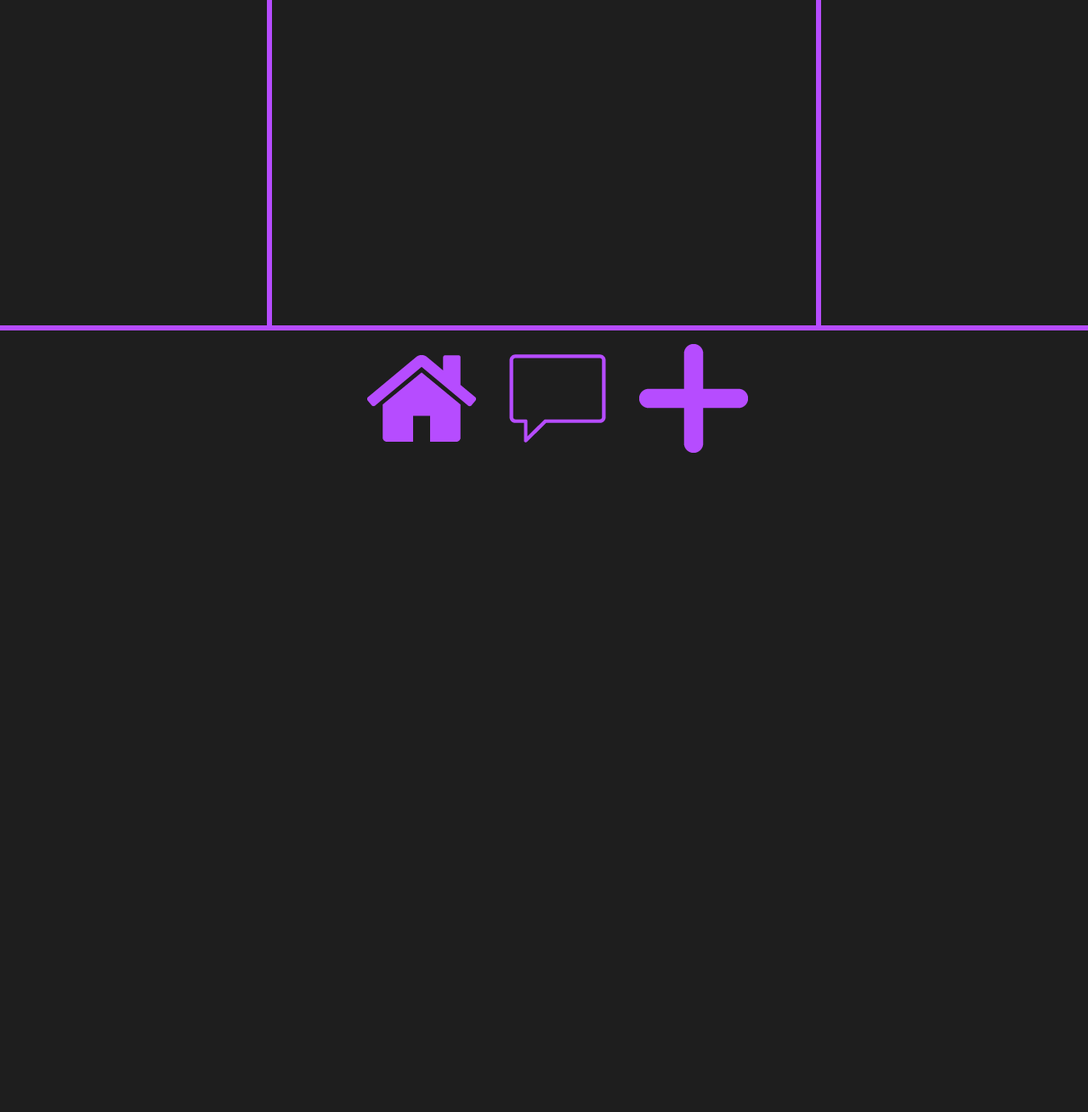
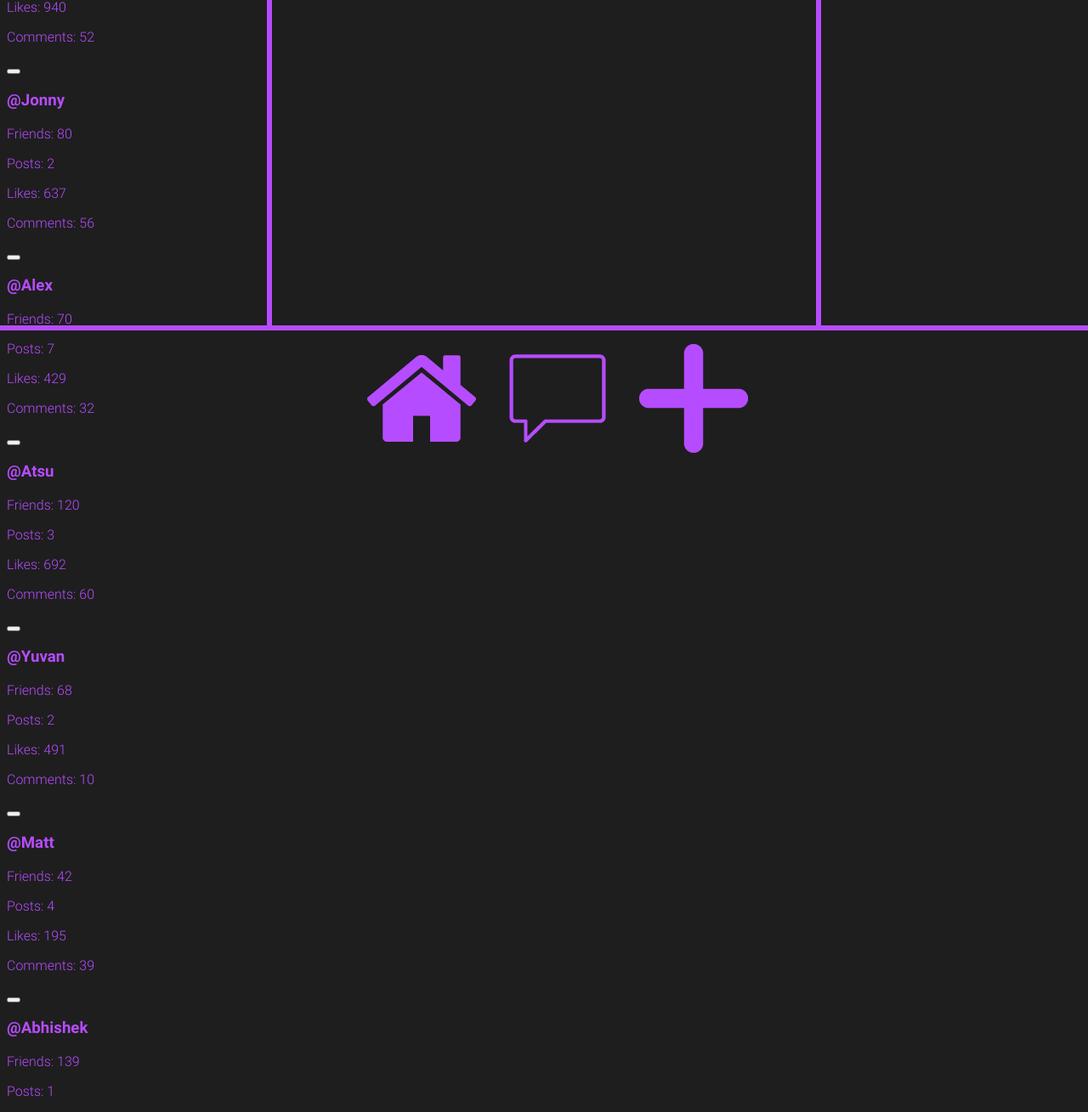
Before and after one commit to AbhishekVijay2004/Wavelength, a plain HTML site: page Site/friends.html in a window 1280 px wide. Shown: the part 251-1560 px from the top of the page at 85% size. Before the commit the page ends 800 px from the top, so only its background shows below. Drawn offline with Linux system fonts and the light colour scheme; files whose address does not match are found by name.

Commit message:
Updated friends page with central content

```diff
--- a/Site/friends.html
+++ b/Site/friends.html
@@ -28,7 +28,115 @@
         <p class="widget-text">Friends</p>
       </div>
     </div>
-    <!-- <div class="content-placeholder"></div> !-->
+    <div class="content-friends">
+      <div class="clsScroll" id="hideScroll">
+
+        <center>
+          <h1>Friends:</h1>
+          <input class="searchbar" type="text" placeholder="Search...">
+        </center>
+
+        <div class="profile-container">
+          <button class="profile-image" id="profile-icon"></button>
+          <h3 class="profile-text-header">
+            <span class="content">@Zak</span>
+          </h3>
+          <p class="profile-text-details">Friends: 99</p>
+          <p class="profile-text-details">Posts: 4</p>
+          <p class="profile-text-details">Likes: 940</p>
+          <p class="profile-text-details">Comments: 52</p>
+        </div>
+
+        <div class="profile-container">
+          <button class="profile-image" id="profile-icon"></button>
+          <h3 class="profile-text-header">
+            <span class="content">@Jonny</span>
+          </h3>
+          <p class="profile-text-details">Friends: 80</p>
+          <p class="profile-text-details">Posts: 2</p>
+          <p class="profile-text-details">Likes: 637</p>
+          <p class="profile-text-details">Comments: 56</p>
+        </div>
+
+        <div class="profile-container">
+          <button class="profile-image" id="profile-icon"></button>
+          <h3 class="profile-text-header">
+            <span class="content">@Alex</span>
+          </h3>
+          <p class="profile-text-details">Friends: 70</p>
+          <p class="profile-text-details">Posts: 7</p>
+          <p class="profile-text-details">Likes: 429</p>
+          <p class="profile-text-details">Comments: 32</p>
+        </div>
+
+        <div class="profile-container">
+          <button class="profile-image" id="profile-icon"></button>
+          <h3 class="profile-text-header">
+            <span class="content">@Atsu</span>
+          </h3>
+          <p class="profile-text-details">Friends: 120</p>
+          <p class="profile-text-details">Posts: 3</p>
+          <p class="profile-text-details">Likes: 692</p>
+          <p class="profile-text-details">Comments: 60</p>
+        </div>
+
+        <div class="profile-container">
+          <button class="profile-image" id="profile-icon"></button>
+          <h3 class="profile-text-header">
+            <span class="content">@Yuvan</span>
+          </h3>
+          <p class="profile-text-details">Friends: 68</p>
+          <p class="profile-text-details">Posts: 2</p>
+          <p class="profile-text-details">Likes: 491</p>
+          <p class="profile-text-details">Comments: 10</p>
+        </div>
+
+        <div class="profile-container">
+          <button class="profile-image" id="profile-icon"></button>
+          <h3 class="profile-text-header">
+              <span class="content">@Matt</span>
+          </h3>
+          <p class="profile-text-details">Friends: 42</p>
+          <p class="profile-text-details">Posts: 4</p>
+          <p class="profile-text-details">Likes: 195</p>
+          <p class="profile-text-details">Comments: 39</p>
+        </div>
+
+        <div class="profile-container">
+          <button class="profile-image" id="profile-icon"></button>
+          <h3 class="profile-text-header">
+            <span class="content">@Abhishek</span>
+          </h3>
+          <p class="profile-text-details">Friends: 139</p>
+          <p class="profile-text-details">Posts: 1</p>
+          <p class="profile-text-details">Likes: 980</p>
+          <p class="profile-text-details">Comments: 30</p>
+        </div>
+
+        <div class="profile-container">
+          <button class="profile-image" id="profile-icon"></button>
+          <h3 class="profile-text-header">
+            <span class="content">@KK</span>
+          </h3>
+          <p class="profile-text-details">Friends: 200</p>
+          <p class="profile-text-details">Posts: 0</p>
+          <p class="profile-text-details">Likes: 749</p>
+          <p class="profile-text-details">Comments: 10</p>
+        </div>
+
+        <div class="profile-container">
+          <button class="profile-image" id="profile-icon"></button>
+          <h3 class="profile-text-header">
+            <span class="content">@Gareth</span>
+          </h3>
+          <p class="profile-text-details">Friends: 0</p>
+          <p class="profile-text-details">Posts: 29</p>
+          <p class="profile-text-details">Likes: 0</p>
+          <p class="profile-text-details">Comments: 0</p>
+        </div>
+
+      </div>
+    </div>
     <div class="bar-right">
     </div>
     <div class="bar-bottom">
```
